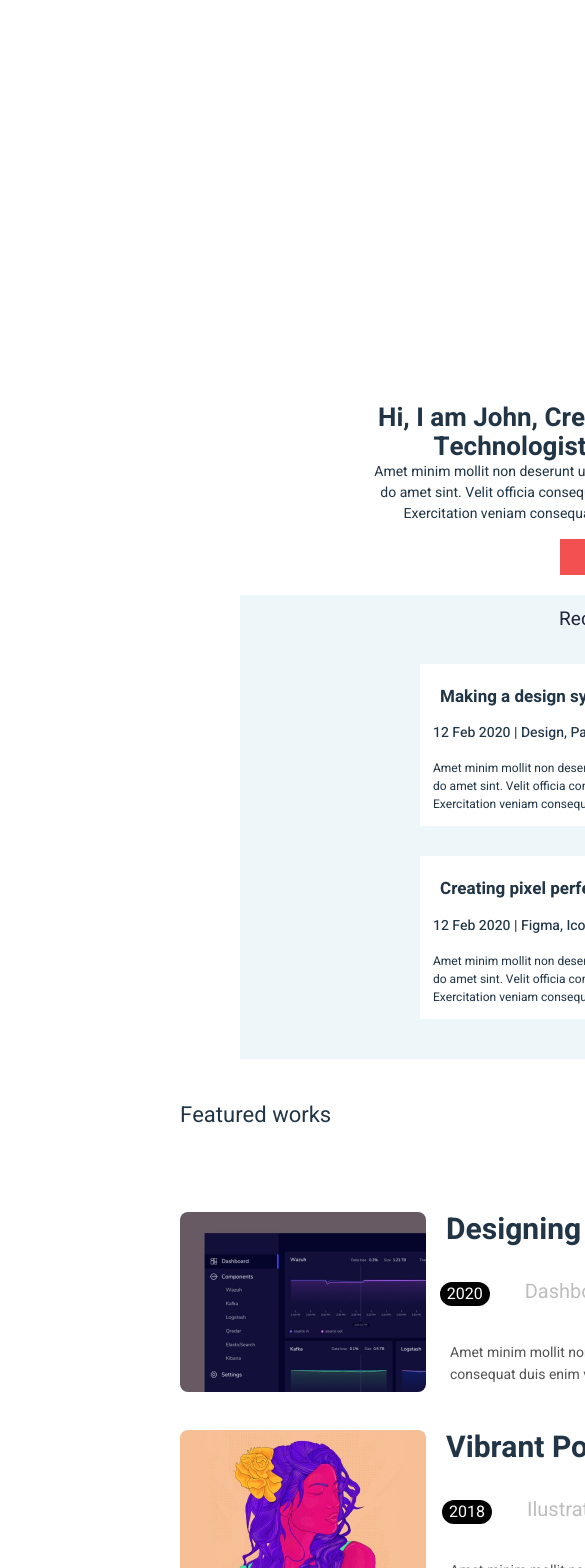
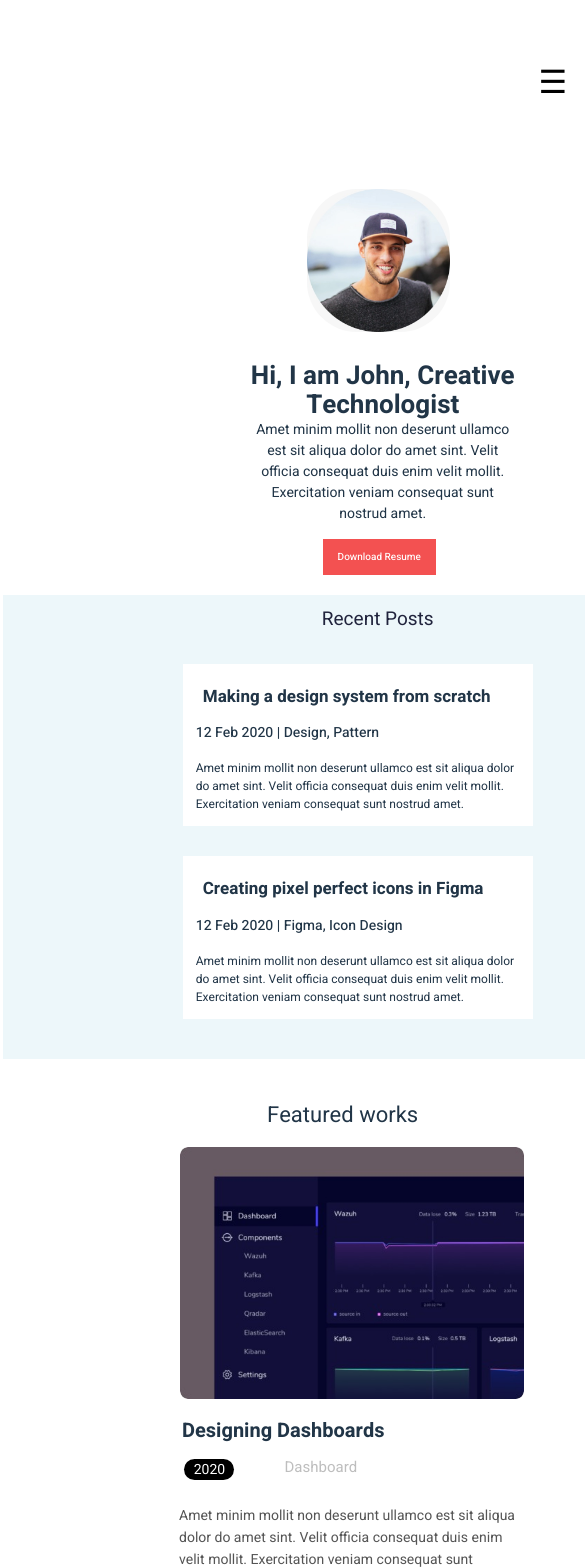
Before and after one commit to ThaysPei/Portf-lio-UI, a React (Vite) app: page / in a window 390 px wide. Shown: the top 1568 px of the page, 585 px wide, since content can reach past the window. Built offline with nearby package versions, Linux system fonts and the light colour scheme.

Commit message:
ajuste de redimensionamento

```diff
--- a/src/components/featured/style.css
+++ b/src/components/featured/style.css
@@ -196,3 +196,52 @@ section-featured {
   font-size: 20px;
   color: #bebebe;
 }
+
+
+
+
+@media (max-width: 500px){
+  section-featured {
+    display: flex;
+    flex-direction: column;
+  }
+  .section-featured h3{
+      margin-left: 267px;
+  }
+  .grid-image-menina{
+    display: none;
+  }
+  .grid-image-logo{
+    display: none;
+  }
+  .grid-image-tela {
+    max-width: 344px;
+    max-height: 455px;
+    margin-top: 15px;
+
+  }
+  .grid-image-tela img {
+      max-width: 100%;
+      border-radius: none;
+  }
+
+  .grid-image-tela h2{
+    font-size: 20px;
+    margin-top: -20px;
+    margin-left: 2px;
+  }
+  .grid-image-tela h4{
+    font-size: 14px;
+    margin-top: 20px;
+    margin-left: -240px;
+  }
+  .grid-image-tela h3{
+     font-size: 15px;
+     margin-top: 17px;
+     margin-left: 10px;
+  }
+  .grid-image-tela p{
+    margin-left: -1px;
+    margin-top: -15px;
+  }
+}
```
